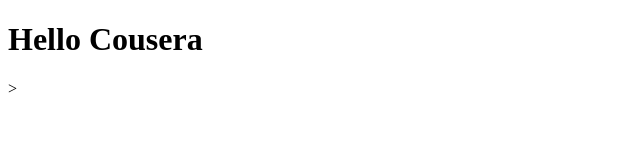
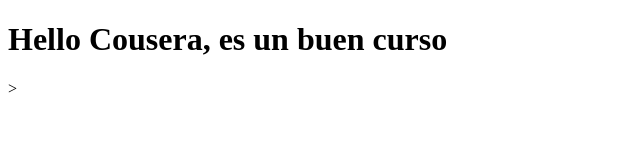
Before and after one commit to Crytzejam/coursera-test, a plain HTML site: page site/index.html in a window 1280 px wide. Shown: the whole page, without its empty margins (0-640 px from the left). Drawn offline with Linux system fonts and the light colour scheme.

Commit message:
Un cambio

```diff
--- a/site/index.html
+++ b/site/index.html
@@ -4,7 +4,7 @@
 	<title>Hola Coursera!</title>
 </head>
 <body>
-	<h1>Hello Cousera</h1>>
+	<h1>Hello Cousera, es un buen curso</h1>>
 
 </body>
 </html>
```
